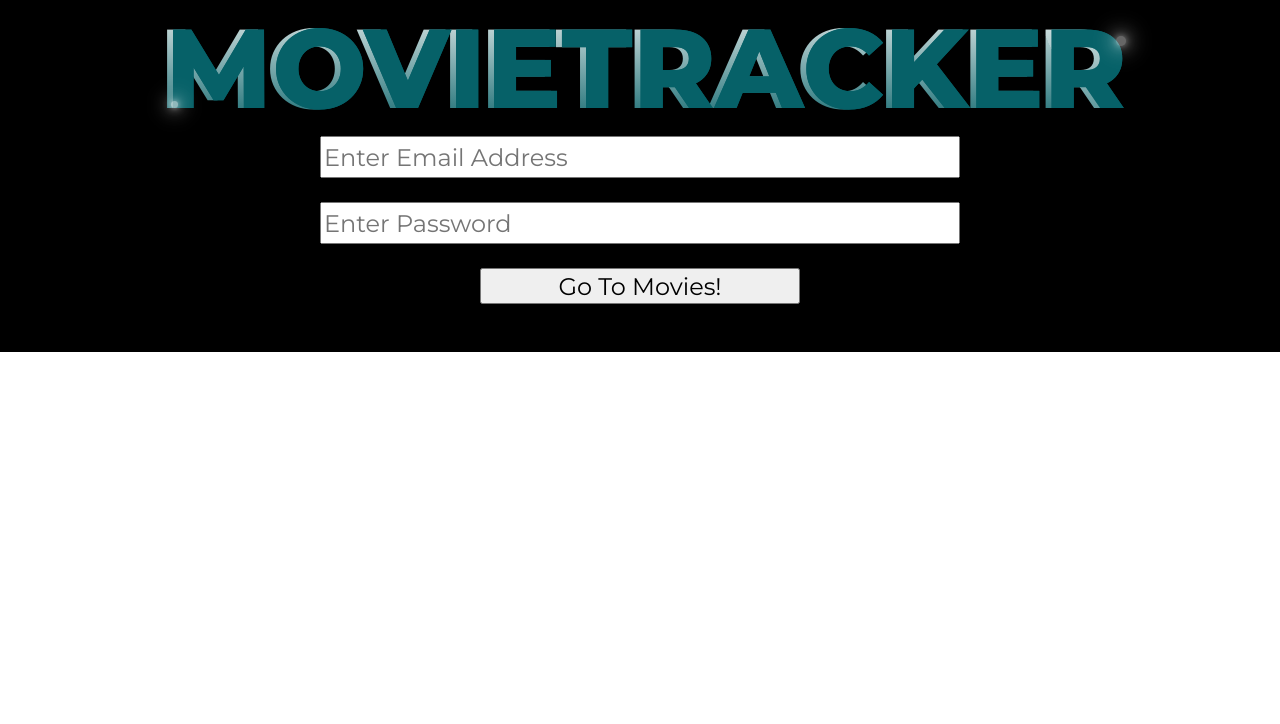
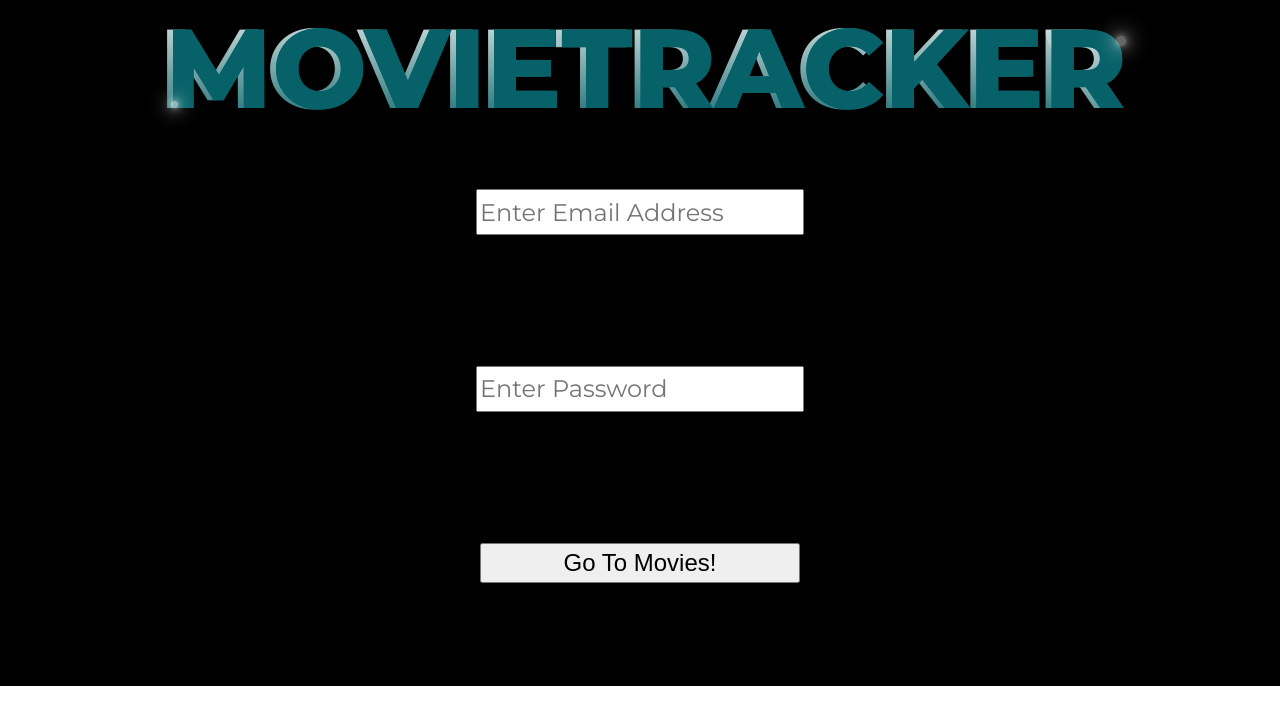
Before and after one commit to marcusp619/movietracker-frontend, a React (Create React App) app: page /login in a window 1280 px wide. Shown: the top 724 px of the page. Built offline with nearby package versions, Linux system fonts and the light colour scheme; no server answers.

Commit message:
Add styling to login page

```diff
--- a/src/App.css
+++ b/src/App.css
@@ -100,6 +100,9 @@
 
 /*.title-container {
   height: 20em;
+=======
+  height: 12em;
+>>>>>>> Add styling to login page
 }
 
 .app-title {
--- a/src/Containers/UserLoginForm/UserLoginForm.css
+++ b/src/Containers/UserLoginForm/UserLoginForm.css
@@ -17,10 +17,19 @@ form {
   font-family: 'Montserrat', sans-serif;
 }
 
-.submit-btn {
-  height: 1.5em;
-  font-size: 1.5em;
-  margin: 0 auto 2em auto;
+.user-login-form {
+  align-items: center;
+  display: flex;
+  flex-direction: column;
+  height: 500px;
+  justify-content: space-around;
+  padding-bottom: 50px;
+}
+
+.user-email-login,
+.user-password-login,
+.login-button {
+  font-size: 1.5rem;
+  height: 40px;
   width: 50%;
-  font-family: 'Montserrat', sans-serif;
 }
--- a/src/Containers/UserLoginForm/UserLoginForm.js
+++ b/src/Containers/UserLoginForm/UserLoginForm.js
@@ -1,7 +1,7 @@
 import React, { Component } from 'react';
 import { signInUser } from '../../Actions/user-actions';
 import { connect } from 'react-redux';
-import * as API from '../../Utils/API/'
+import * as API from '../../Utils/API/';
 import './UserLoginForm.css'
 
 class UserLoginForm extends Component {
@@ -27,7 +27,7 @@ class UserLoginForm extends Component {
   render() {
     const { email, value } = this.state
     return (
-      <form onSubmit={this.handleSubmit}>
+      <form className='user-login-form' onSubmit={this.handleSubmit}>
         <input
           className="form-input user-email-login"
           name="email"
@@ -41,7 +41,9 @@ class UserLoginForm extends Component {
           value={value}
           onChange={this.handleChange}
           placeholder="Enter Password" />
-        <button className="submit-btn">Go To Movies!</button>
+        <button className='login-button'>
+          Go To Movies!
+        </button>
       </form>
     )
   }
```
